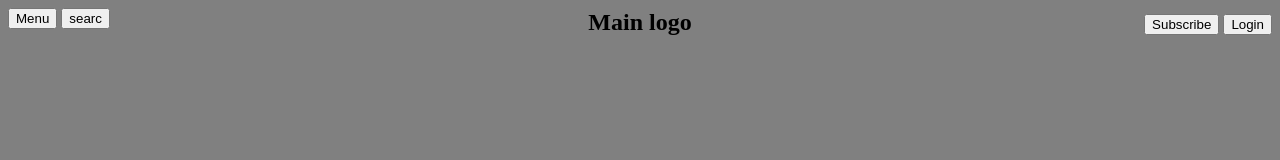
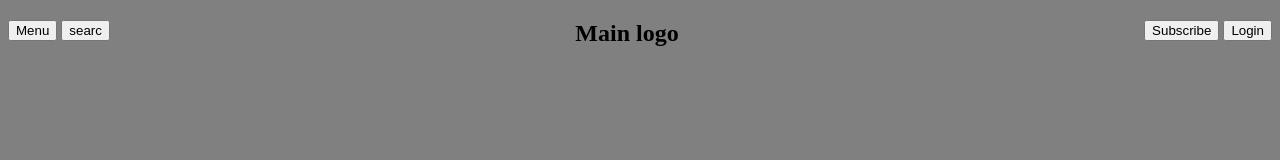
Before and after one commit to Skobraf/NYT-article-in-question-, a plain HTML site: page index.html in a window 1280 px wide. Drawn offline with Linux system fonts and the light colour scheme.

Commit message:
changed header structure

```diff
--- a/index.html
+++ b/index.html
@@ -13,15 +13,12 @@
             <button type="button" name="button"> <span>Menu</span> </button>
             <button type="button" name="button"> <span>searc</span> </button>
           </div>
-          <div id="logo" class="left">
-
+          <div id="subscribe" class="right">
+            <a href="#"><button type="button" name="button">Subscribe</button></a>
+            <a href="#"><button type="button" name="button">Login</button> </a>
           </div>
           <div id="main-logo" class="">
               <h1>Main logo</h1>
-          </div>
-          <div id="subscribe" class="right">
-            <a href="#"><button type="button" name="button">Subscribe</button></a>
-            <a href="#"><button type="button" name="button">Login</button> </a>
           </div>
         </section>
       </header>
--- a/style.css
+++ b/style.css
@@ -3,15 +3,12 @@ body {
 }
 
 /*Header style*/
+#search {
+  float: left;
+}
 #subscribe {
   float: right;
-  position: relative;
-  top: -82px;
 }
-
 #main-logo {
-  clear: right;
-  position: relative;
-  top: -40px;
   text-align: center;
 }
```
